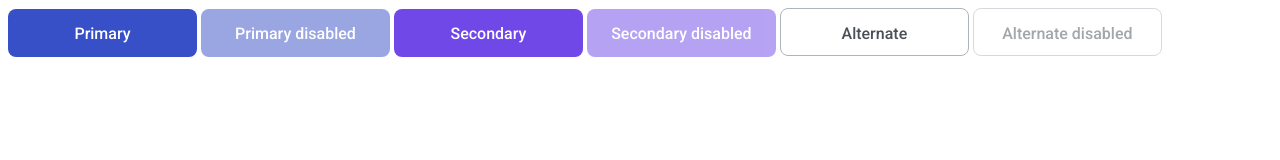
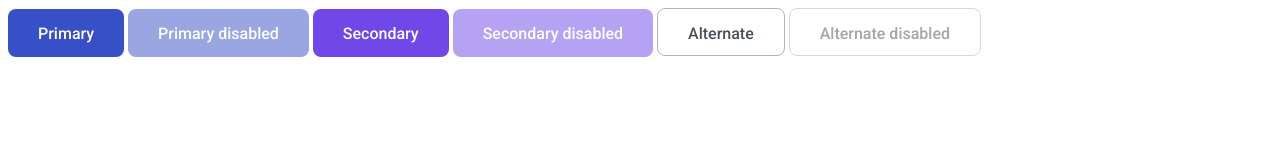
Before and after one commit to js-tasks-ru/htmlcss-20220120_vitalauto1980, a website: page 03-lection1/01-button/index.html in a window 1280 px wide. Drawn offline with Linux system fonts and the light colour scheme.

Commit message:
add padding delete width

```diff
--- a/03-lection1/01-button/button.css
+++ b/03-lection1/01-button/button.css
@@ -1,6 +1,6 @@
 /* Стилизация кнопки */
 .btn {
-    width: 189px;
+
     height: 48px;
     border: none;
     border-radius: 8px;
@@ -12,7 +12,7 @@
     text-align: center;
     cursor: pointer;
     color: var(--white);
-    padding: 15px 0 14px 0;
+    padding: 15px 30px 14px 30px;
     transition: opacity 200ms ease-in-out, background 200ms ease-in-out;
 }
 
@@ -26,9 +26,7 @@
 .btn_alternate {
     background-color: var(--white);
     color: var(--grey-4);
-    border: 1px solid;
-    border-color:  #acb5bd;
-
+    border: 1px solid #acb5bd;
 }
 .btn_disabled {
     opacity: 0.5;
@@ -41,7 +39,6 @@
     background-color: #5028c6;
 }
 .btn_alternate:hover {
-    border: 1px solid ;
     border-color: #212429;
 }
 .btn_primary:active {
```
